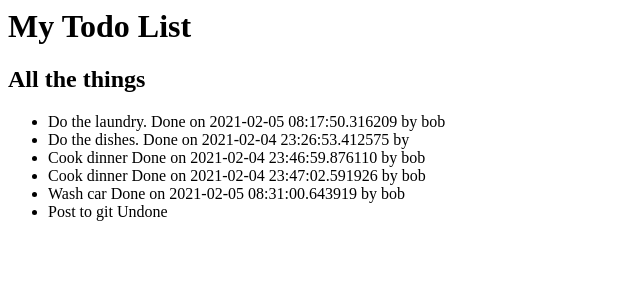
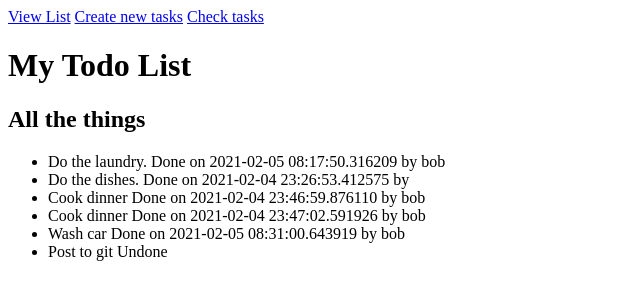
Before and after one commit to HawkeyeUW/flask-todo, a Flask app: page /all in a window 1280 px wide. Shown: the top 300 px of the page, without its empty margins (0-640 px from the left). Run offline with Flask 2, Linux system fonts and the light colour scheme.

Commit message:
nav menu

```diff
--- a/templates/base.jinja2
+++ b/templates/base.jinja2
@@ -3,6 +3,11 @@
 <title>My Todo List</title>
 </head>
 <body>
+    <nav>
+        <a id="all_tasks" href="{{ url_for('all_tasks') }}">View List</a>
+	<a id="create" href="{{ url_for('create') }}">Create new tasks</a>
+        <a id="incomplete_tasks" href="{{ url_for('incomplete_tasks') }}">Check tasks</a>
+    </nav>
     <h1>My Todo List</h1>
     <h2>{% block subtitle %} {% endblock subtitle %}</h2>
     {% block content %} {% endblock content %}
```
Also changed, not shown: my_database.db, 1 other file.
